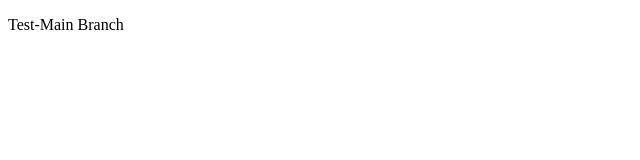
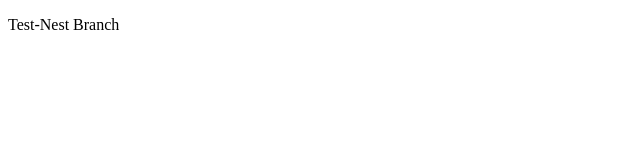
Before and after one commit to Sinan0333/Learn-Git, a plain HTML site: page index.html in a window 1280 px wide. Shown: the full height of the page, 0-640 px from the left. Drawn offline with Linux system fonts and the light colour scheme.

Commit message:
Test-Nest commit

```diff
--- a/index.html
+++ b/index.html
@@ -6,6 +6,6 @@
     <title>Document</title>
 </head>
 <body>
-    <p>Test-Main Branch</p>
+    <p>Test-Nest Branch</p>
 </body>
 </html>
```
